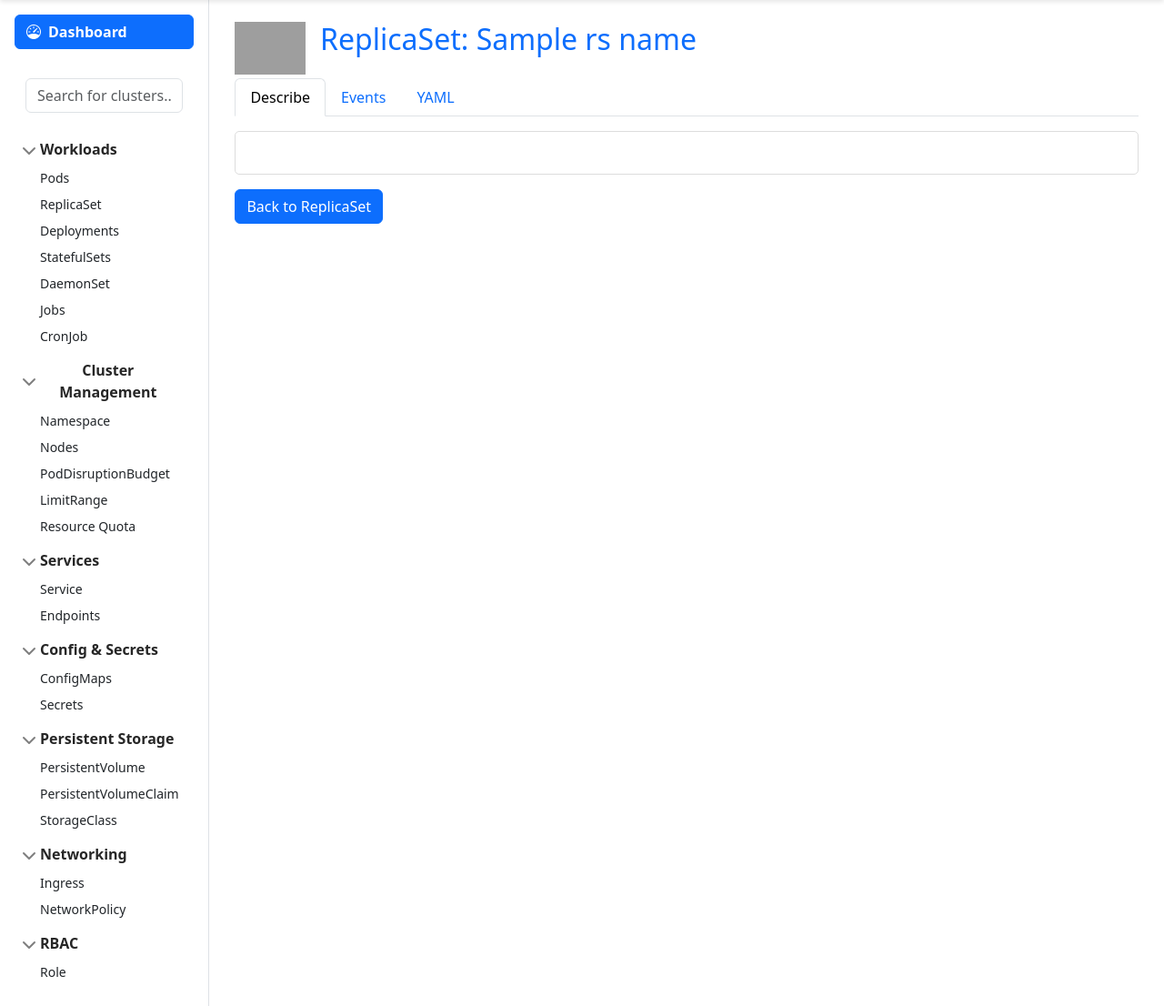
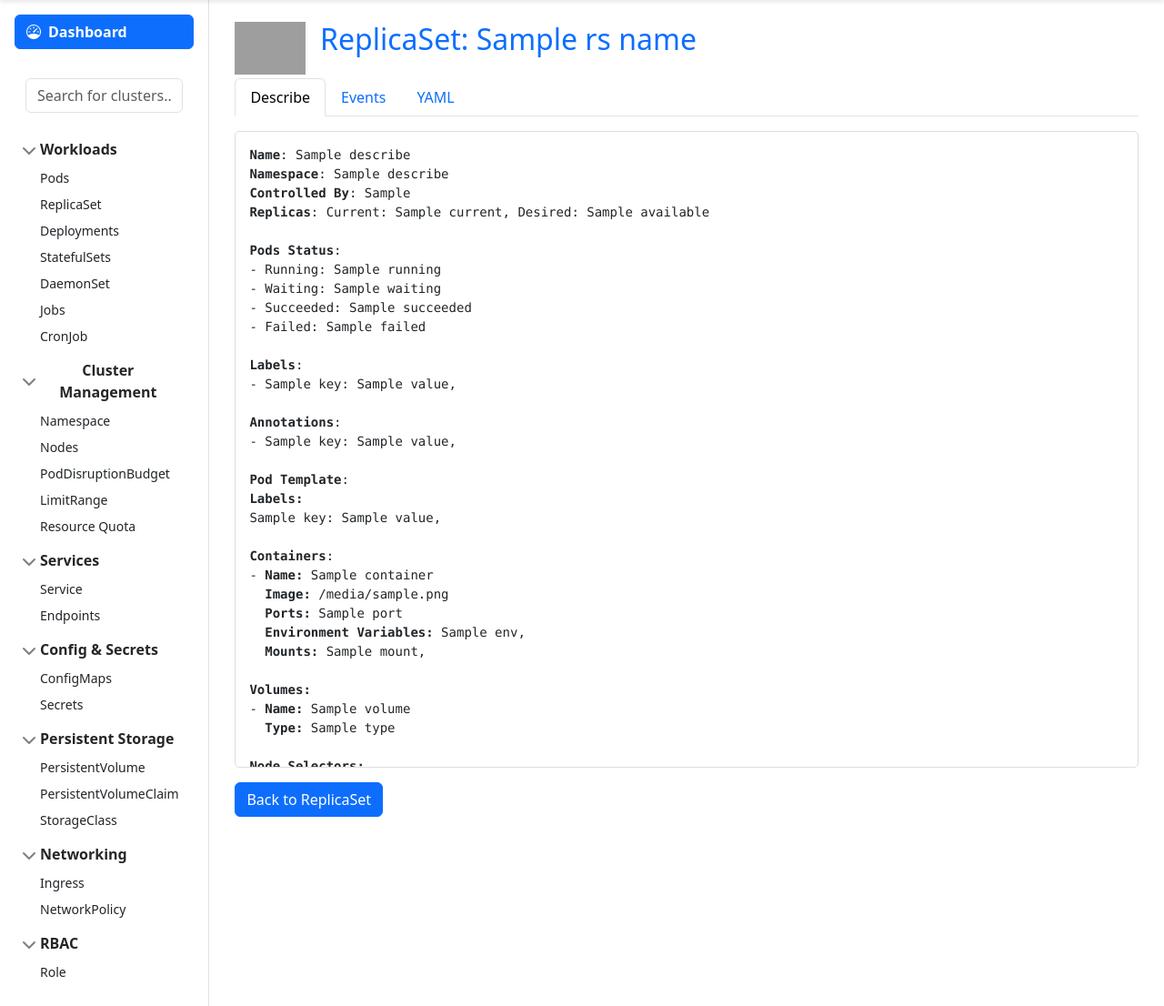
Before and after one commit to kubebuddy/kubebuddy, a Django app: template templates/dashboard/workloads/rs_info.html in a window 1280 px wide. Shown: the part 60-1166 px from the top of the page at 91% size. Run offline with Django 5.2, Linux system fonts and the light colour scheme; tables that the repository leaves empty hold one stand-in row (values such as "Sample post"); the template is opened without the code that fills it: values that come from a table or form of the project are taken from there, most other values are stand-ins (such as "Sample title", 1, 10 or a date in 2020); grey boxes are pictures that could not be loaded.

Commit message:
KBP-37: Replicaset Describe Updated.

```diff
--- a/dashboard/views.py
+++ b/dashboard/views.py
@@ -180,7 +180,7 @@ def rs_info(request, cluster_name, namespace, rs_name):
     registered_clusters = clusters_DB.get_registered_clusters()
 
     rs_info = {
-        # "describe": k8s_pods.get_replicaset_description(path, current_cluster.cluster_name, namespace, rs_name),
+        "describe": k8s_replicaset.get_replicaset_description(path, current_cluster.cluster_name, namespace, rs_name),
         "events": k8s_replicaset.get_replicaset_events(path, current_cluster.cluster_name, namespace, rs_name),
         "yaml": k8s_replicaset.get_yaml_rs(path, current_cluster.cluster_name, namespace, rs_name)
     }
--- a/templates/dashboard/workloads/rs_info.html
+++ b/templates/dashboard/workloads/rs_info.html
@@ -29,8 +29,48 @@
         <div class="tab-content mt-3">
             <div class="tab-pane fade show active" id="describe">
                 <div class="overflow-auto" style="max-height: 60vh; border: 1px solid #ddd; border-radius: 5px; padding: 15px;">
-                  <pre></pre>
-                </div>
+                    <pre>
+<b>Name</b>: {{ rs_info.describe.name }}
+<b>Namespace</b>: {{ rs_info.describe.namespace }}
+<b>Controlled By</b>: {{ rs_info.describe.controlled_by }}
+<b>Replicas</b>: Current: {{ rs_info.describe.replicas.current }}, Desired: {{ rs_info.describe.replicas.available }}
+
+<b>Pods Status</b>:
+- Running: {{ rs_info.describe.pods_status.running }}
+- Waiting: {{ rs_info.describe.pods_status.waiting }}
+- Succeeded: {{ rs_info.describe.pods_status.succeeded }}
+- Failed: {{ rs_info.describe.pods_status.failed }}
+
+<b>Labels</b>: {% for key, value in rs_info.describe.labels %}
+- {{ key }}: {{ value }}{% if not loop.last %}, {% endif %} {% endfor %}
+
+<b>Annotations</b>: {% for key, value in rs_info.describe.annotations %}
+- {{ key }}: {{ value }}{% if not loop.last %}, {% endif %}{% endfor %}
+
+<b>Pod Template</b>:
+<strong>Labels:</strong>{% for key, value in rs_info.describe.pod_template.labels %}
+{{ key }}: {{ value }}{% if not loop.last %}, {% endif %}{% endfor %}
+
+<strong>Containers</strong>:{% for container in rs_info.describe.pod_template.containers %}
+- <strong>Name:</strong> {{ container.name }}
+  <strong>Image:</strong> {{ container.image }}
+  <strong>Ports:</strong>{% for port in container.ports %} {{ port }}{% endfor %}
+  <strong>Environment Variables:</strong> {% for env in container.env %}{{ env }}{% if not loop.last %}, {% endif %}{% endfor %}
+  <strong>Mounts:</strong> {% for mount in container.mounts %}{{ mount }}{% if not loop.last %}, {% endif %}{% endfor %}{% endfor %}
+
+<strong>Volumes:</strong>{% for volume in rs_info.describe.pod_template.volumes %}
+- <strong>Name:</strong> {{ volume.name }}
+  <strong>Type:</strong> {% if volume.type %}{{ volume.type }}{% else %}Unknown{% endif %} {% endfor %}
+
+<strong>Node Selectors:</strong> {% if rs_info.describe.pod_template.node_selectors %} {% for key, value in rs_info.describe.pod_template.node_selectors %}
+- {{ key }}: {{ value }}{% if not loop.last %}, {% endif %} {% endfor %} {% else %}
+<span>- None</span> {% endif %}
+
+<strong>Tolerations:</strong>{% for toleration in rs_info.describe.pod_template.tolerations %}
+- {{ toleration }}{% endfor %}
+                    </pre>
+                  </div>
+
               </div>
 
             <div class="tab-pane fade" id="events">
```
Also changed, not shown: dashboard/src/workloads/k8s_replicaset.py (+53 -1 lines).
